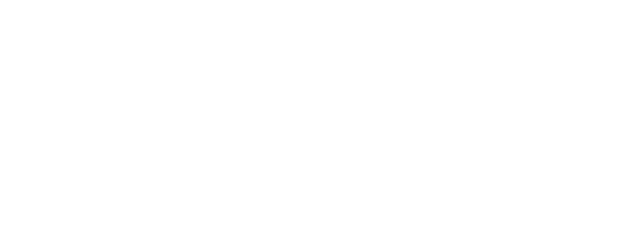
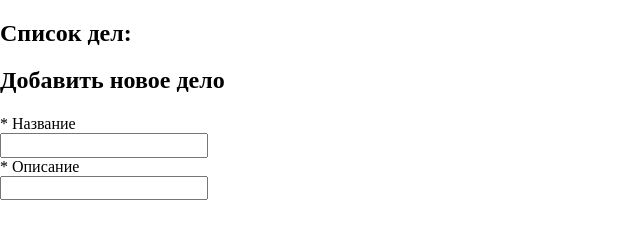
Before and after one commit to Efim-Kapliy/Pet-project_to-do-list, a website built with Vite: page index.html in a window 1280 px wide. Shown: the whole page, without its empty margins (0-640 px from the left). Built offline with nearby package versions, Linux system fonts and the light colour scheme.

Commit message:
Made some changes in html structure

```diff
--- a/index.html
+++ b/index.html
@@ -1,12 +1,33 @@
 <!DOCTYPE html>
-<html lang="en">
+<html lang="ru">
   <head>
     <meta charset="UTF-8" />
     <meta name="viewport" content="width=device-width, initial-scale=1.0" />
-    <title>JS VITE TEMPLATE</title>
+    <title>To-do list</title>
   </head>
   <body>
-    <div id="app"></div>
+    <div id="app">
+      <div id="workspace">
+        <section id="section1">
+          <h2 class="text">Список дел:</h2>
+        </section>
+        <section id="section2">
+          <h2 class="text">Добавить новое дело</h2>
+          <form action="#">
+            <div>
+              <label for="name">* Название</label>
+              <br />
+              <input type="text" id="name" alt="Введите название" />
+            </div>
+            <div>
+              <label for="description">* Описание</label>
+              <br />
+              <input type="text" id="description" />
+            </div>
+          </form>
+        </section>
+      </div>
+    </div>
     <script type="module" src="/src/js/main.js"></script>
   </body>
 </html>
```
